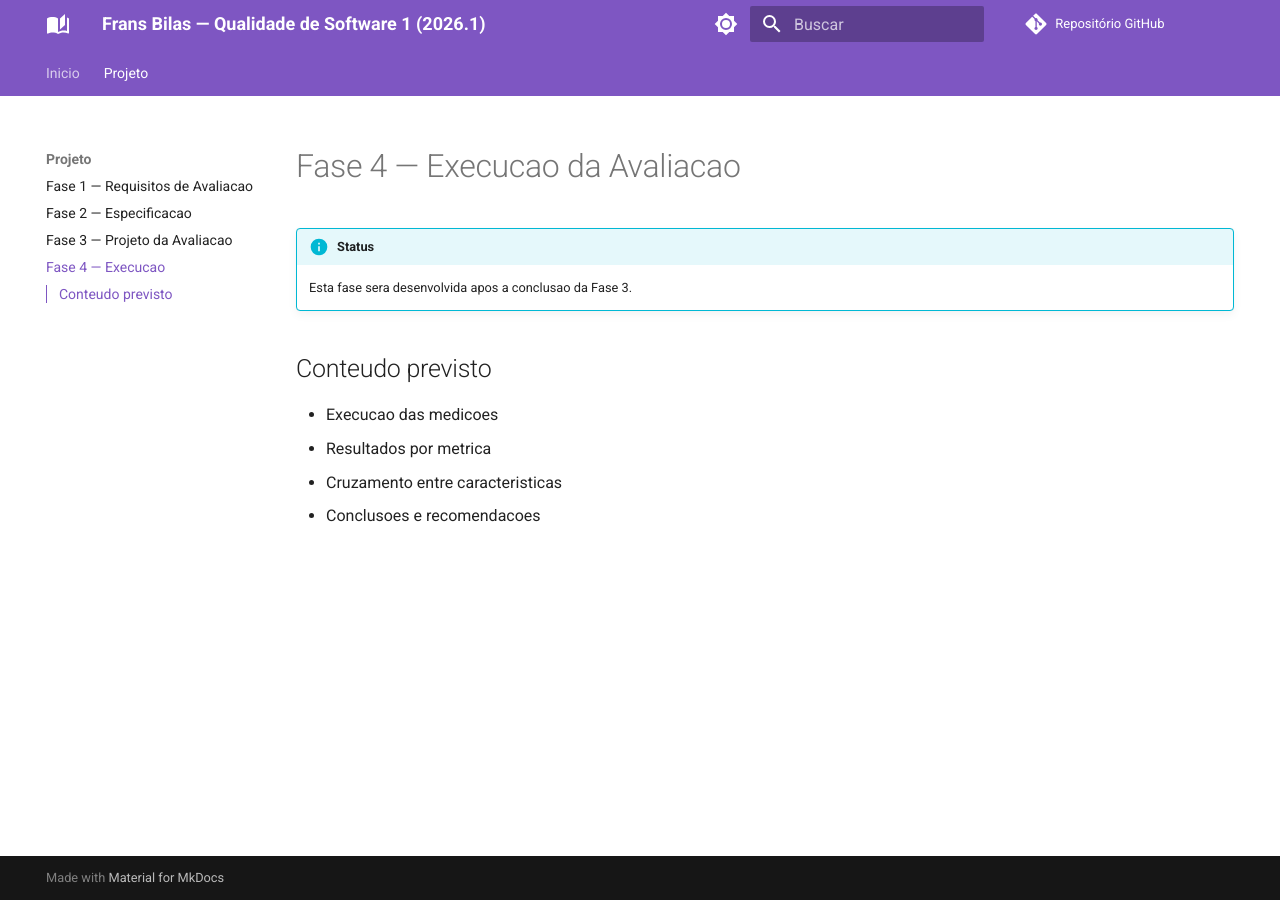
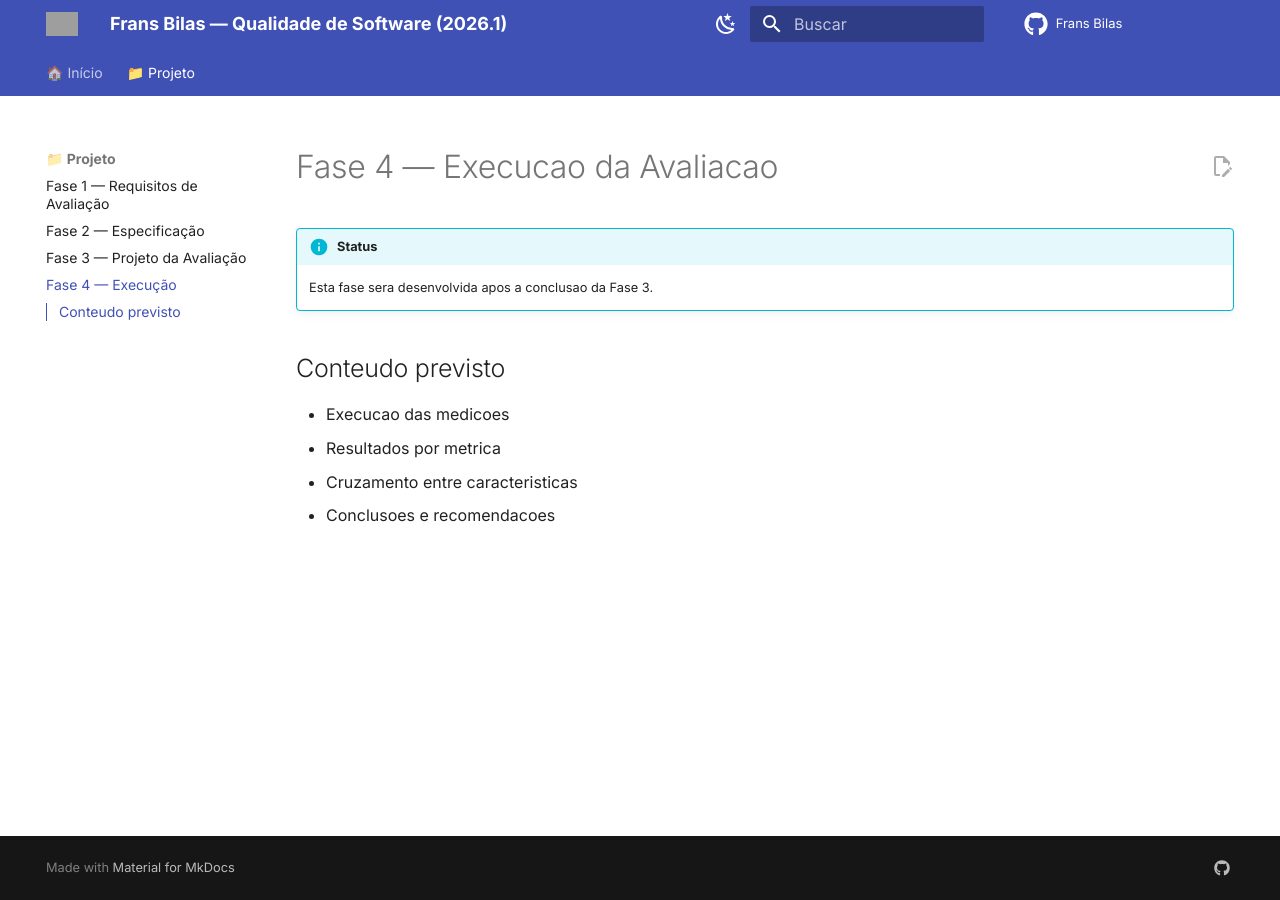
Before and after one commit to FCTE-Qualidade-de-Software-1/2026-1_T01_FRANS_BILAS, an MkDocs documentation site: the page built from docs/fase4.md, in a window 1280 px wide. Built offline with MkDocs 1.6.1 and Material for MkDocs 9.7.7, drawn with Linux system fonts in a browser that asks for light colours; comment, search, counter and statistics services are not loaded; grey boxes are pictures that could not be loaded.

Commit message:
feat: atualizando estilos da gitpage

```diff
--- a/mkdocs.yml
+++ b/mkdocs.yml
@@ -1,54 +1,124 @@
-site_name: Frans Bilas — Qualidade de Software 1 (2026.1)
+site_name: Frans Bilas — Qualidade de Software (2026.1)
+
 site_url: https://fcte-qualidade-de-software-1.github.io/2026-1_T01_FRANS_BILAS/
+
 repo_url: https://github.com/FCTE-Qualidade-de-Software-1/2026-1_T01_FRANS_BILAS
-repo_name: Repositório GitHub
+
+repo_name: Frans Bilas
+
+edit_uri: edit/main/docs/
+
 docs_dir: docs
 
 theme:
-  icon:
-    logo: material/book-open-page-variant
   name: material
   language: pt-BR
+
+  logo: assets/images/logo.png
+  favicon: assets/images/favicon.png
+
+  icon:
+    repo: fontawesome/brands/github
+
+  font:
+    text: Inter
+    code: JetBrains Mono
+
+  palette:
+
+    # Light Mode
+    - scheme: default
+      primary: indigo
+      accent: deep purple
+
+      toggle:
+        icon: material/weather-night
+        name: Modo escuro
+
+    # Dark Mode
+    - scheme: slate
+      primary: indigo
+      accent: deep purple
+
+      toggle:
+        icon: material/weather-sunny
+        name: Modo claro
+
   features:
+
+    # Navegação
     - navigation.tabs
     - navigation.sections
+    - navigation.expand
     - navigation.top
+    - navigation.instant
+    - navigation.tracking
+
+    # TOC
+    - toc.follow
     - toc.integrate
-  palette:
-    - scheme: default
-      primary: deep purple
-      accent: orange
-      toggle:
-        icon: material/brightness-7
-        name: Modo escuro
-    - scheme: slate
-      primary: deep purple
-      accent: orange
-      toggle:
-        icon: material/brightness-4
-        name: Modo claro
-  font:
-    text: Roboto
-    code: Roboto Mono
 
-nav:
-  - Inicio: index.md
-  - Projeto:
-    - Fase 1 — Requisitos de Avaliacao: fase1.md
-    - Fase 2 — Especificacao: fase2.md
-    - Fase 3 — Projeto da Avaliacao: fase3.md
-    - Fase 4 — Execucao: fase4.md
+    # Busca
+    - search.highlight
+    - search.suggest
+    - search.share
+
+    # Código
+    - content.code.copy
+    - content.code.annotate
+
+    # Outros
+    - content.tabs.link
+    - content.action.edit
 
 markdown_extensions:
+
+  # Markdown base
   - tables
   - attr_list
+  - md_in_html
   - def_list
   - admonition
+
+  # Pymdown
   - pymdownx.details
+  - pymdownx.superfences
+
+  - pymdownx.highlight:
+      anchor_linenums: true
+
+  - pymdownx.inlinehilite
+
+  - pymdownx.tabbed:
+      alternate_style: true
+
+  - pymdownx.emoji:
+      emoji_index: !!python/name:material.extensions.emoji.twemoji
+      emoji_generator: !!python/name:material.extensions.emoji.to_svg
+
+  # Mermaid
   - pymdownx.superfences:
       custom_fences:
         - name: mermaid
           class: mermaid
           format: !!python/name:pymdownx.superfences.fence_code_format
-  - pymdownx.tabbed:
-      alternate_style: true
+
+extra_css:
+  - stylesheets/extra.css
+
+extra_javascript:
+  - https://unpkg.com/mermaid/dist/mermaid.min.js
+
+nav:
+  - 🏠 Início: index.md
+
+  - 📁 Projeto:
+      - Fase 1 — Requisitos de Avaliação: fase1.md
+      - Fase 2 — Especificação: fase2.md
+      - Fase 3 — Projeto da Avaliação: fase3.md
+      - Fase 4 — Execução: fase4.md
+
+extra:
+  social:
+    - icon: fontawesome/brands/github
+      link: https://github.com/FCTE-Qualidade-de-Software-1/2026-1_T01_FRANS_BILAS
```
